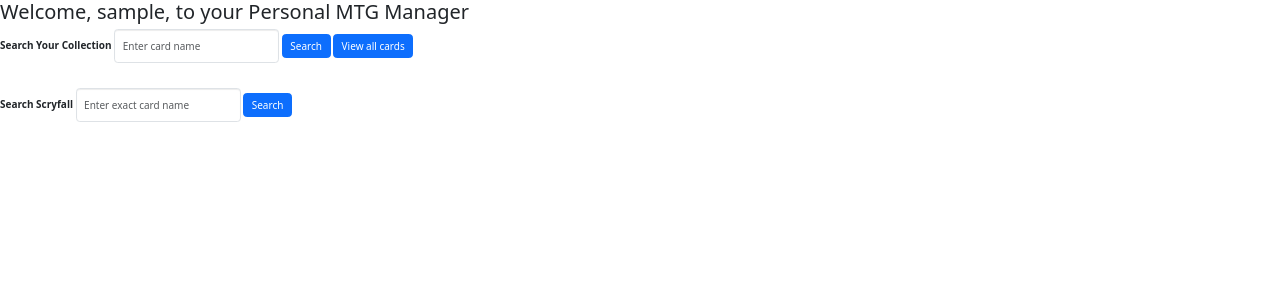
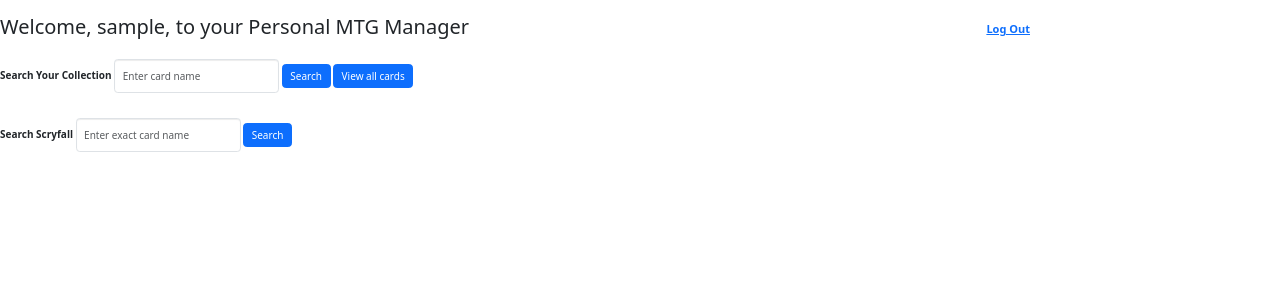
Before and after one commit to THamilton1123/MtgManager, a Java web app: page / in a window 1280 px wide. Shown: the top 300 px of the page. Run offline with Tomcat 11, a stand-in JSP engine, Linux system fonts and the light colour scheme; the template is opened without the code that fills it: most values are stand-ins (such as "Sample title", 1, 10 or a date in 2020); data that the repository does not hold is empty; some libraries are stand-ins or nearby versions.

Commit message:
Added 'Log Out' link within the <c:otherwise> tags so that the link only appears if a user is logged in already.  And since I wanted it set in, more or less, the same area as it is in results.jsp, I also applied the same styling <div> tags copy/pasted from results.jsp.

```diff
--- a/src/main/webapp/index.jsp
+++ b/src/main/webapp/index.jsp
@@ -9,7 +9,10 @@
         <h2><a href="logIn">Log In</a></h2>
     </c:when>
     <c:otherwise>
-        <h2>Welcome, ${userName}, to your Personal MTG Manager</h2>
+        <div style="display: flex; justify-content: space-between; align-items: center; padding-right: 250px; margin-top: 15px; margin-bottom: 15px;">
+            <h2>Welcome, ${userName}, to your Personal MTG Manager</h2>
+            <a href="${pageContext.request.contextPath}/logOut" style="font-size: 1.1em; font-weight: bold;">Log Out</a>
+        </div>
         <form action="searchCard" class="form-inline">
             <div class="form-group">
                 <label for="searchTerm">Search Your Collection</label>
```
